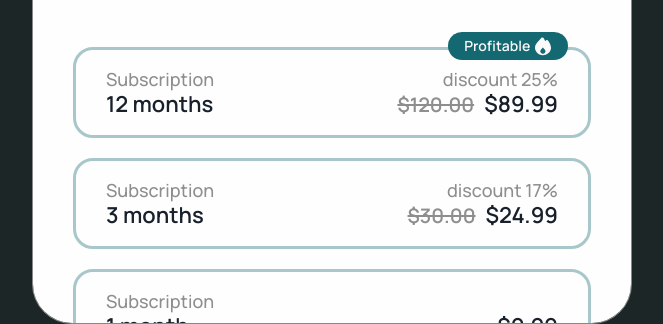
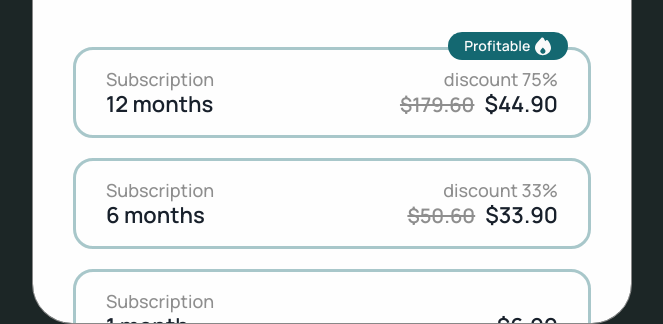
Before and after one commit to D-Danilov1/stripe, a Next.js app: page / in a window 1280 px wide. Shown: the part 476-800 px from the top of the page, without its empty margins (308-971 px from the left). Built offline with nearby package versions, Linux system fonts and the light colour scheme.

Commit message:
Revert "change price"
This reverts commit 256c3510332df363b64a4db27cd22ac374e327c4.

```diff
--- a/lang/en.json
+++ b/lang/en.json
@@ -4,10 +4,9 @@
 	"Profitable": "Profitable",
 	"Subscription": "Subscription",
 	"12 months": "12 months",
-	"3 months": "3 months",
+	"6 months": "6 months",
 	"1 month": "1 month",
-	"discount 17%": "discount 17%",
-	"discount 25%": "discount 25%",
+	"discount 75%": "discount 75%",
 	"discount 33%": "discount 33%",
 	"Payment NEXT App": "Payment NEXT App",
 	"Something went wrong.": "Something went wrong.",
@@ -19,11 +18,11 @@
 	"Go to the payment": "Go to the payment",
 	"Thanks for the payment!": "Thanks for the payment!",
 	"Subscribe": "Subscribe",
-	"1 month price": "$9.99",
-	"3 months price": "$24.99",
-	"3 months price discount": "$30.00",
-	"12 months price": "$89.99",
-	"12 months price discount": "$120.00",
+	"$360": "$179.60",
+	"$44.90": "$44.90",
+	"$49": "$50.60",
+	"$33.90": "$33.90",
+	"$6.90": "$6.90",
 	"We are on Google Play": "We are on Google Play",
 	"We are on App Store": "We are on App Store",
 	"or": "or",
--- a/lang/ru.json
+++ b/lang/ru.json
@@ -4,10 +4,9 @@
 	"Profitable": "Выгодно",
 	"Subscription": "Подписка",
 	"12 months": "12 месяцев",
-	"3 months": "3 месяца",
+	"6 months": "6 месяцев",
 	"1 month": "1 месяц",
-	"discount 17%": "скидка 17%",
-	"discount 25%": "скидка 25%",
+	"discount 75%": "скидка 75%",
 	"discount 33%": "скидка 33%",
 	"Payment NEXT App": "Оплата NEXT App",
 	"Something went wrong.": "Что-то пошло не так.",
@@ -19,11 +18,11 @@
 	"Go to the payment": "Перейти к оплате",
 	"Thanks for the payment!": "Спасибо за оплату!",
 	"Subscribe": "Подписаться",
-	"1 month price": "990₽",
-	"3 months price": "2.490₽",
-	"3 months price discount": "3.000₽",
-	"12 months price": "7.990₽",
-	"12 months price discount": "12.000₽",
+	"$360": "15.960р",
+	"$44.90": "3990р",
+	"$49": "4.599р",
+	"$33.90": "2.990р",
+	"$6.90": "599р",
 	"We are on Google Play": "Мы в Google Play",
 	"We are on App Store": "Мы в App Store",
 	"or": "или",
--- a/src/home/Home.tsx
+++ b/src/home/Home.tsx
@@ -7,12 +7,12 @@ import { useRouter } from "next/router"
 import Cookies from "js-cookie"
 import Arrow from "../assets/Arrow.svg"
 
-const price12R = "7990"
-const price3R = "2490"
-const priceR = "990"
-const price12 = "89.99"
-const price3 = "24.99"
-const price = "9.99"
+const price12R = "3990"
+const price6R = "2990"
+const priceR = "599"
+const price12 = "44.90"
+const price6 = "33.90"
+const price = "6.99"
 
 const Home = () => {
 	const { locale, push } = useRouter()
@@ -23,8 +23,8 @@ const Home = () => {
 			if (amount === price12) {
 				await Cookies.set("amount", price12R)
 			}
-			if (amount === price3) {
-				await Cookies.set("amount", price3R)
+			if (amount === price6) {
+				await Cookies.set("amount", price6R)
 			}
 			if (amount === price) {
 				await Cookies.set("amount", priceR)
@@ -39,8 +39,8 @@ const Home = () => {
 			if (amount == price12) {
 				await Cookies.set("amount", price12)
 			}
-			if (amount == price3) {
-				await Cookies.set("amount", price3)
+			if (amount == price6) {
+				await Cookies.set("amount", price6)
 			}
 			if (amount == price) {
 				await Cookies.set("amount", price)
@@ -64,8 +64,8 @@ const Home = () => {
 		if (amount === price12) {
 			await Cookies.set("amount", price12R)
 		}
-		if (amount === price3) {
-			await Cookies.set("amount", price3R)
+		if (amount === price6) {
+			await Cookies.set("amount", price6R)
 		}
 		if (amount === price) {
 			await Cookies.set("amount", priceR)
@@ -79,8 +79,8 @@ const Home = () => {
 		if (amount === price12R) {
 			await Cookies.set("amount", price12)
 		}
-		if (amount === price3R) {
-			await Cookies.set("amount", price3)
+		if (amount === price6R) {
+			await Cookies.set("amount", price6)
 		}
 		if (amount === priceR) {
 			await Cookies.set("amount", price)
@@ -132,26 +132,26 @@ const Home = () => {
 									<p className={styles.box__subtitle}>{t("12 months")}</p>
 								</div>
 								<div>
-									<p className={styles.box__title}>{locale == 'en' ? t("discount 25%") : t("discount 33%")}</p>
+									<p className={styles.box__title}>{t("discount 75%")}</p>
 									<p className={styles.box__subtitle}>
-										<span>{t("12 months price discount")}</span>
-										{t("12 months price")}
+										<span>{t("$360")}</span>
+										{t("$44.90")}
 									</p>
 								</div>
 							</div>
 							<div
 								className={styles.box}
-								onClick={() => handlePayment(price3, "3")}
+								onClick={() => handlePayment(price6, "6")}
 							>
 								<div>
 									<p className={styles.box__title}>{t("Subscription")}</p>
-									<p className={styles.box__subtitle}>{t("3 months")}</p>
+									<p className={styles.box__subtitle}>{t("6 months")}</p>
 								</div>
 								<div>
-									<p className={styles.box__title}>{t("discount 17%")}</p>
+									<p className={styles.box__title}>{t("discount 33%")}</p>
 									<p className={styles.box__subtitle}>
-										<span>{t("3 months price discount")}</span>
-										{t("3 months price")}
+										<span>{t("$49")}</span>
+										{t("$33.90")}
 									</p>
 								</div>
 							</div>
@@ -164,7 +164,7 @@ const Home = () => {
 									<p className={styles.box__subtitle}>{t("1 month")}</p>
 								</div>
 								<div>
-									<p className={styles.box__subtitle}>{t("1 month price")}</p>
+									<p className={styles.box__subtitle}>{t("$6.90")}</p>
 								</div>
 							</div>
 						</div>
```
